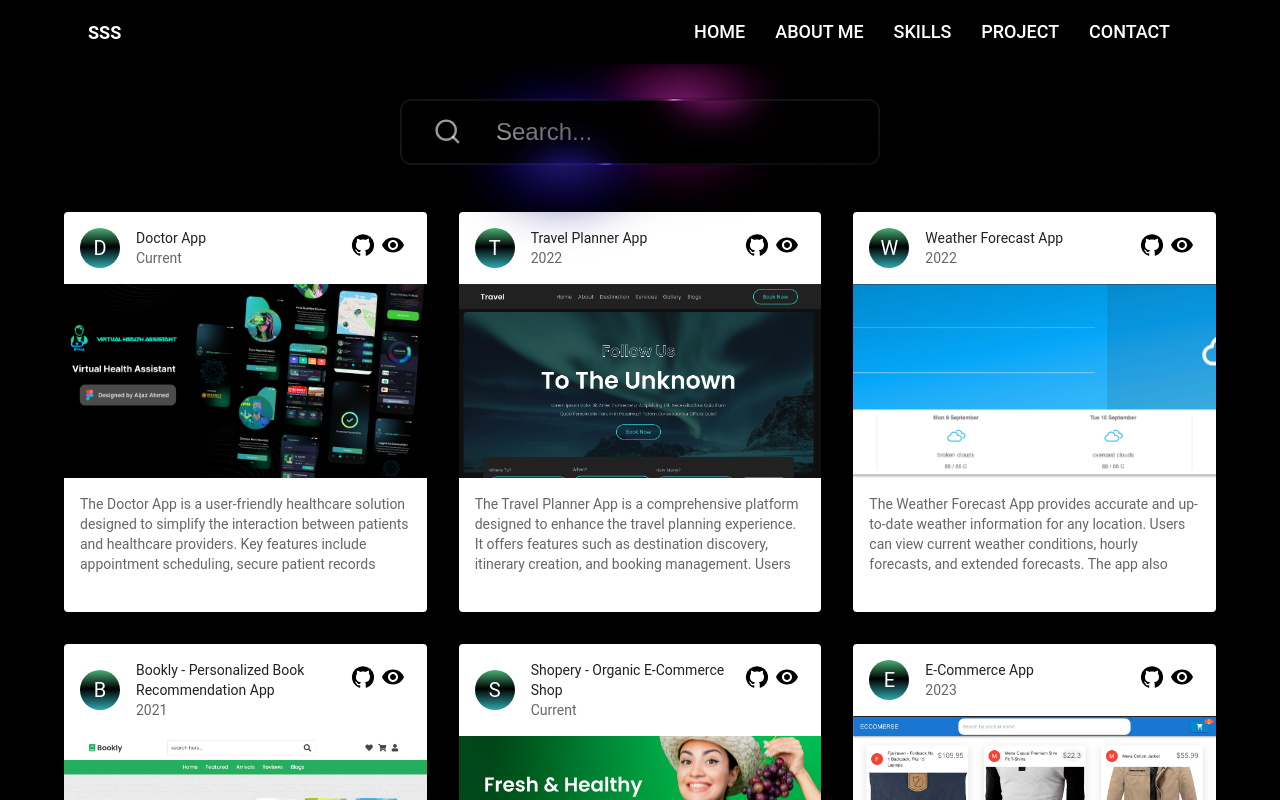
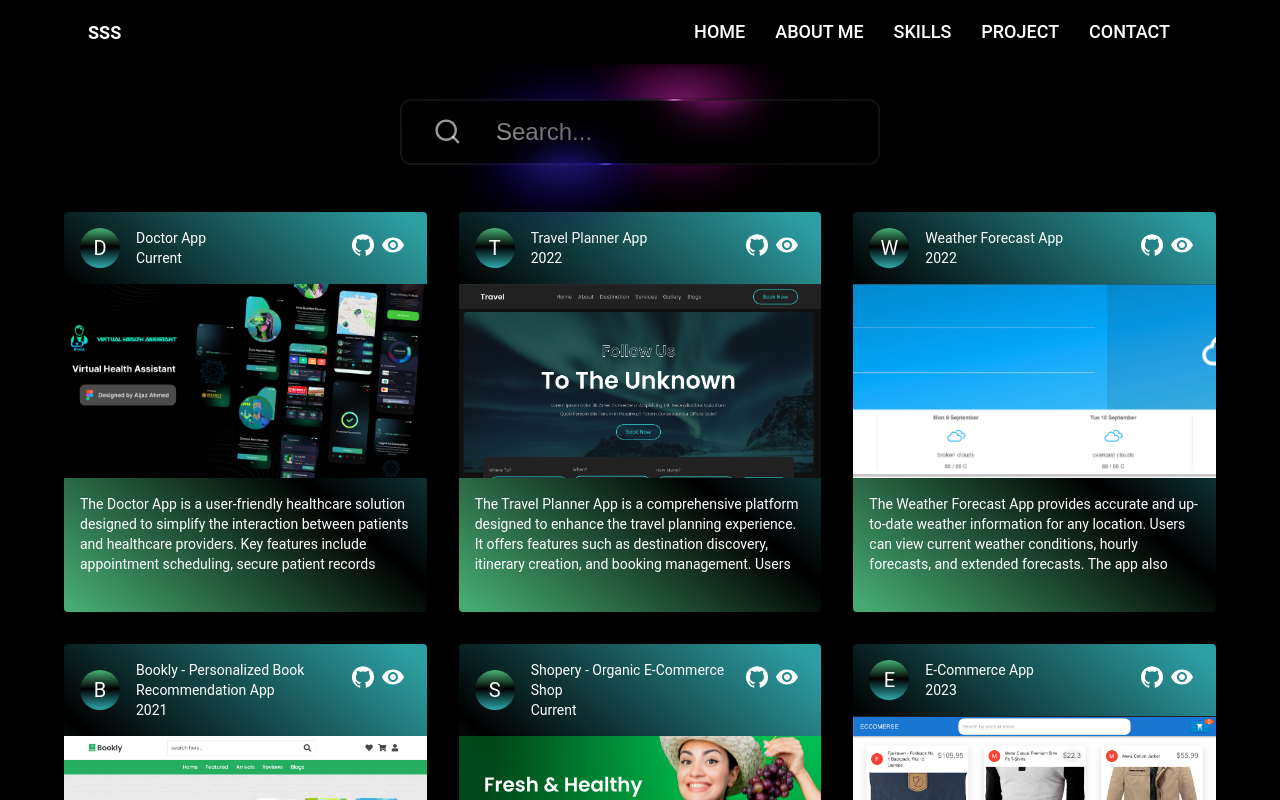
Before and after one commit to shubh435/shubh435.github.io, a React (Create React App) app: page /project in a window 1280 px wide. Shown: the top 800 px of the page. Built offline with nearby package versions, Linux system fonts and the light colour scheme.

Commit message:
refactor RecipeCard component styles and add box-shadow effect

```diff
--- a/src/components/RecipeCard.tsx
+++ b/src/components/RecipeCard.tsx
@@ -11,24 +11,22 @@ import GitHubIcon from "@mui/icons-material/GitHub";
 import ShareIcon from "@mui/icons-material/RemoveRedEye";
 import { ProjectData } from "../assets/data";
 import { Link } from "react-router-dom";
+import "./style.css"
 
 export default function RecipeReviewCard(props: ProjectData) {
   return (
-    <Card sx={{ height: 400, display: 'flex', flexDirection: 'column' }}>
+    <Card className="cardShubhamProject" sx={webstyle.card}>
       <CardHeader
         avatar={
-          <Avatar sx={{ background: 'linear-gradient(180deg, rgba(70,170,114,1) 2%, rgba(0,0,0,1) 47%, rgba(45,160,164,1) 97%)' }} aria-label="recipe">
+          <Avatar sx={webstyle.avatar} aria-label="recipe">
             {props.projectName.slice(0, 1)}
           </Avatar>
         }
         action={
-          <CardActions
-            disableSpacing
-            sx={{ display: "flex", alignItems: "center" }}
-          >
+          <CardActions disableSpacing sx={webstyle.cardActions}>
             <Link
               aria-label="add to favorites"
-              style={{ color: "#000", marginRight: 10, width: 20, height: 20 }}
+              style={webstyle.link}
               target="_blank"
               to={props.sourceCodeLink}
             >
@@ -36,7 +34,7 @@ export default function RecipeReviewCard(props: ProjectData) {
             </Link>
             <Link
               aria-label="share"
-              style={{ color: "#000", marginRight: 10, width: 20, height: 20 }}
+              style={webstyle.link}
               target="_blank"
               to={props.tryLink}
             >
@@ -44,22 +42,70 @@ export default function RecipeReviewCard(props: ProjectData) {
             </Link>
           </CardActions>
         }
-        sx={{}}
+        sx={webstyle.cardHeader}
         title={props.projectName}
         subheader={props.subheader}
-        titleTypographyProps={{ style: { textTransform: "capitalize" } }}
+        titleTypographyProps={{ sx: webstyle.titleTypography }}
+        subheaderTypographyProps={{ style: webstyle.subheaderTypography }}
       />
       <CardMedia
         component="img"
-        sx={{ height: 194, objectFit: 'cover' }}
+        sx={webstyle.cardMedia}
         image={props.projectImage}
         alt="Shubham Sarode"
       />
-      <CardContent sx={{ flexGrow: 1, overflowY: 'auto', maxHeight: 100 }}>
-        <Typography variant="body2" component={"p"} color="text.secondary">
+      <CardContent sx={webstyle.cardContent}>
+        <Typography variant="body2" component={"p"} sx={webstyle.typography}>
           {props.description}
         </Typography>
       </CardContent>
     </Card>
   );
 }
+
+const webstyle = {
+  card: {
+    height: 400,
+    display: 'flex',
+    flexDirection: 'column',
+    backgroundColor: "rgb(70,170,114) !important",
+    background: "linear-gradient(40deg, rgba(70,170,114,1) 2%, rgba(0,0,0,1) 47%, rgba(45,160,164,1) 97%) !important",
+    color: "white"
+  },
+  avatar: {
+    background: 'linear-gradient(180deg, rgba(70,170,114,1) 2%, rgba(0,0,0,1) 47%, rgba(45,160,164,1) 97%)',
+    color: 'white'
+  },
+  cardActions: {
+    display: "flex",
+    alignItems: "center"
+  },
+  link: {
+    color: "#fff",
+    marginRight: 10,
+    width: 20,
+    height: 20
+  },
+  cardHeader: {
+    color: 'white'
+  },
+  titleTypography: {
+    textTransform: "capitalize",
+    color: 'white'
+  },
+  subheaderTypography: {
+    color: 'white'
+  },
+  cardMedia: {
+    height: 194,
+    objectFit: 'cover'
+  },
+  cardContent: {
+    flexGrow: 1,
+    overflowY: 'auto',
+    maxHeight: 100
+  },
+  typography: {
+    color: 'white'
+  }
+}
--- a/src/components/style.css
+++ b/src/components/style.css
@@ -18,3 +18,6 @@
         background-position: 2000px 0;
     }
   }
+  .cardShubhamProject{
+      box-shadow: 10px 10px 34px 1px #000 !important;
+  }
```
